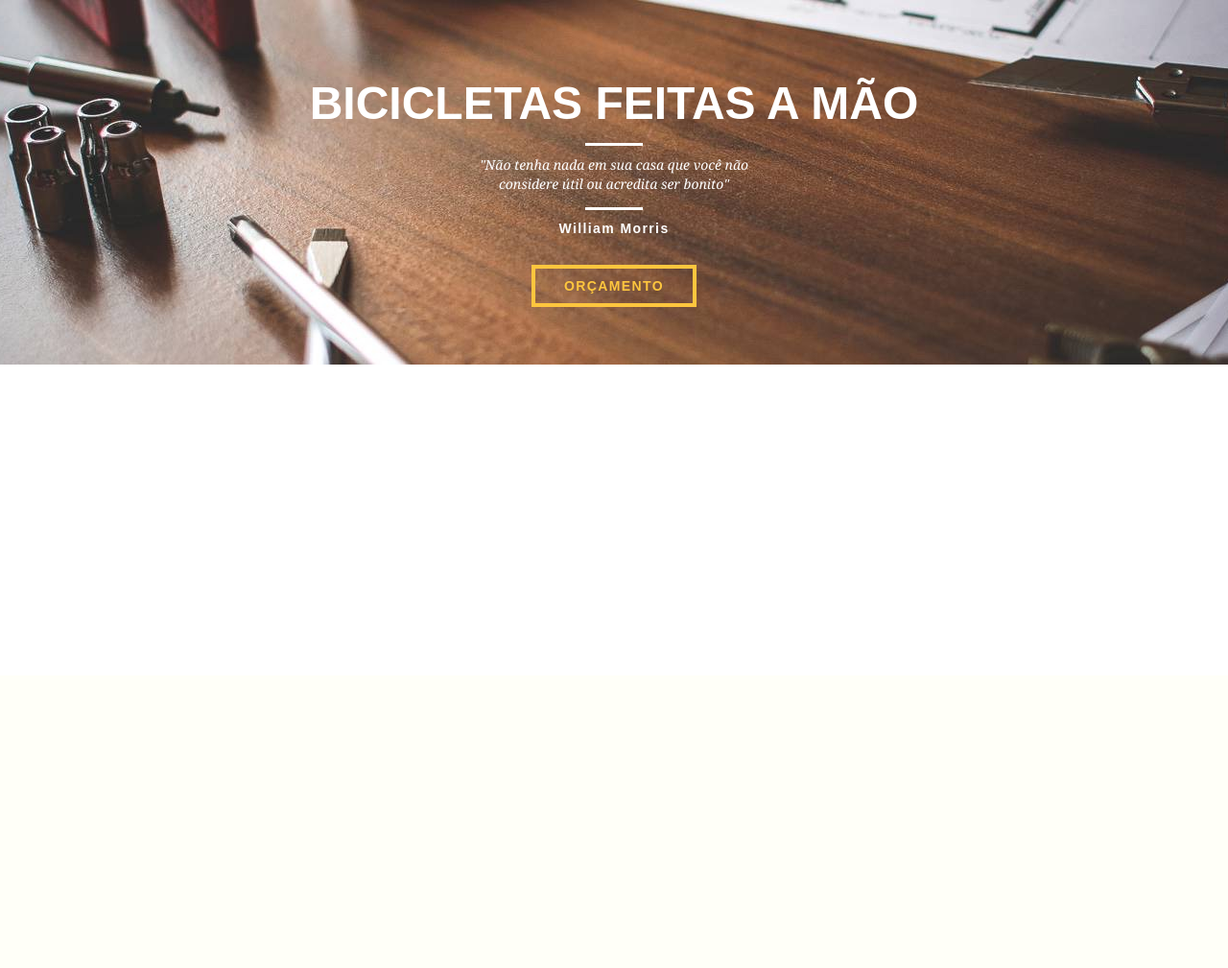
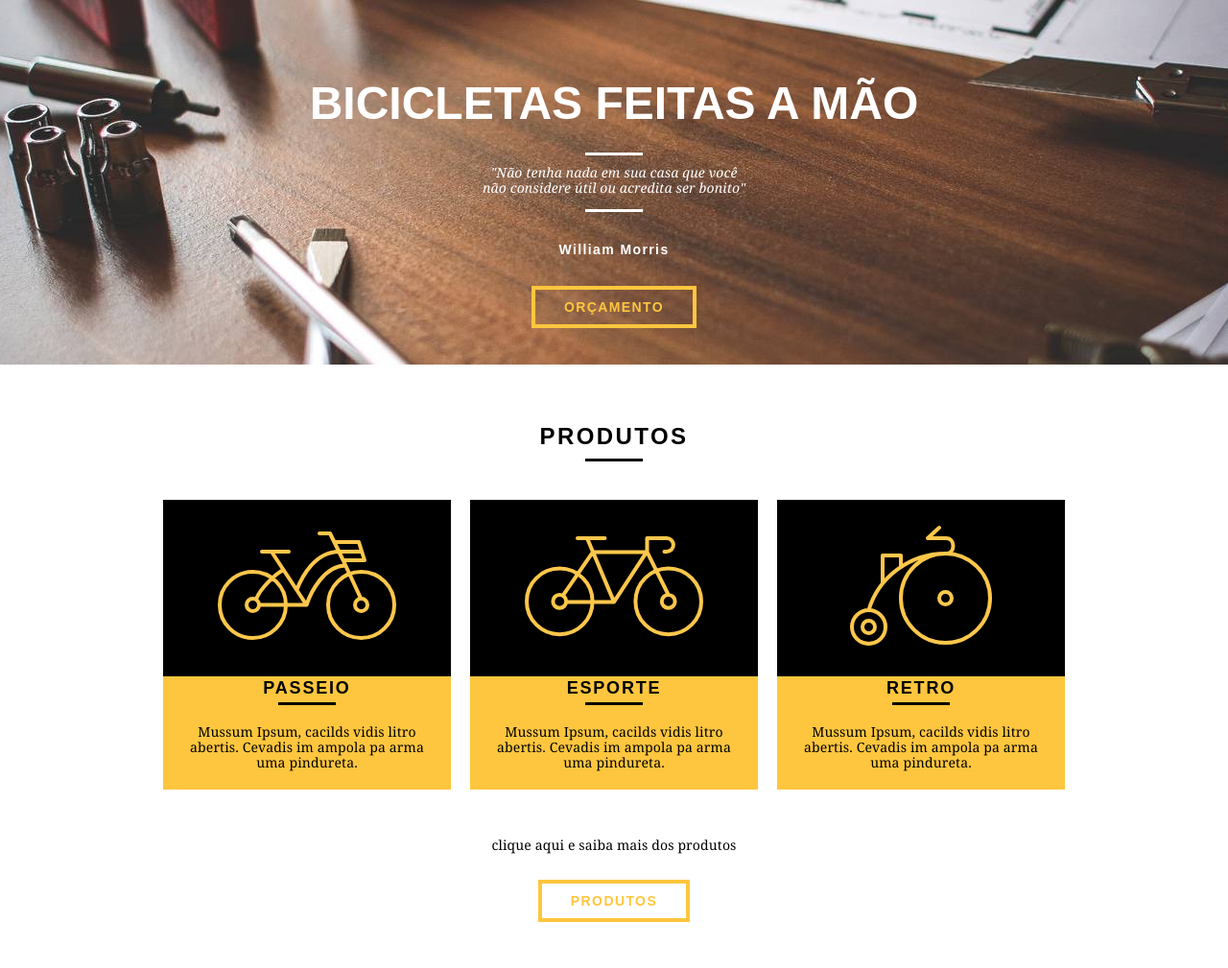
Before and after one commit to TMendesO/BikeCraft, a PHP site: page / in a window 1280 px wide. Shown: the part 96-1105 px from the top of the page at 96% size. Before the commit the page ends 476 px from the top, so only its background shows below. Run offline with PHP 8.4, Linux system fonts and the light colour scheme.

Commit message:
09-09-2020

```diff
--- a/web/css/style.css
+++ b/web/css/style.css
@@ -1,4 +1,4 @@
-/*Estilos Gerais*/
+/*===============================Estilos Gerais===============================*/
 body{
     font-family: Arial, Helvetica, sans-serif;
 
@@ -6,8 +6,11 @@ body{
 
 p{
     font-family:Georgia, 'Times New Roman', Times, serif;
+    font-weight:normal;
     font-size:14px;
-    line-height:20px;
+    letter-spacing:.01em;
+    text-align:center;
+    padding:10px 20px 20px 20px;
 }
 
 .btn{
@@ -26,13 +29,40 @@ p{
     border-color:#fff;
 }
 
-/*Header*/
+.btn.btn-preto:hover{
+    color:#000;
+    border-color:#000;
+}
+
+.subtitulo{
+    font-weight:bold;
+    font-size:24px;
+    line-height:30px;
+    letter-spacing:.1em;
+    color:#000;
+    text-transform:uppercase;
+    text-align: center;
+    margin-bottom:40px;
+
+}
+
+.subtitulo:after{
+    content:"";
+    display:block;
+    width:60px;
+    height:3px;
+    background:#000;
+    margin: 8px auto 10px auto;
+}
+
+/*===============================Header===============================*/
 .header{
     position:fixed;
     top:0;
     width:100%;
     background:#FEC63E;
     padding:15px 0;
+    z-index:10;
 }
 .header_menu{
     text-align:right;
@@ -59,7 +89,7 @@ p{
 }
 
 
-/*Introdução*/
+/*===============================Introdução===============================*/
 .introducao{
     width:100%;
     height:380px;
@@ -104,3 +134,50 @@ p{
     font-size:14px;
     letter-spacing:.1em;
 }
+
+/*===============================Produtos===============================*/
+.produtos{
+    padding:60px 0;
+}
+
+
+.produtos_lista li{
+    background:#FEC63E;
+
+
+}
+
+.produtos_lista li h3{
+    font-weight:bold;
+    font-size:18px;
+    line-height:25px;
+    text-transform:uppercase;
+    letter-spacing:.1em;
+    text-align:center;
+
+}
+
+.produtos_lista li h3:after{
+    content:"";
+    display:block;
+    width:60px;
+    height:3px;
+    background:#000;
+    margin: 1.5px auto 10px auto;
+}
+
+.produtos_icone{
+    background:#000;
+    padding:20px;
+    text-align:center;
+}
+
+.call{
+    text-align:center;
+    padding-top:40px;
+    clear:both;
+
+}
+.call p{
+    margin-bottom:20px;
+}
--- a/web/index.html
+++ b/web/index.html
@@ -35,6 +35,38 @@
                 <a href="produtos.html" class="btn">Orçamento</a>
             </div>
         </section>
+        <section class="container produtos">
+                <h2 class="subtitulo">Produtos</h2>
+                <ul class="produtos_lista">
+                    <li class="grid-1-3">
+                        <div class="produtos_icone">
+                         <img src="img/produtos/passeio.svg" alt="bikeCraft">
+                        </div>
+                        <h3 >Passeio</h3>
+                        <p>Mussum Ipsum, cacilds vidis litro abertis. Cevadis im ampola pa arma uma pindureta.</p>
+                    </li>
+                    <li class="grid-1-3">
+                        <div class="produtos_icone">
+                         <img src="img/produtos/esporte.svg" alt="bikeCraft">
+                        </div>
+                        <h3>Esporte</h3>
+                        <p>Mussum Ipsum, cacilds vidis litro abertis. Cevadis im ampola pa arma uma pindureta.</p>
+                    </li>
+                    <li class="grid-1-3">
+                        <div class="produtos_icone">
+                         <img src="img/produtos/retro.svg" alt="bikeCraft">
+                        </div>
+                        <h3>Retro</h3>
+                        <p>Mussum Ipsum, cacilds vidis litro abertis. Cevadis im ampola pa arma uma pindureta.</p>
+                    </li>
+                </ul>
+                <div class="call">
+                    <p>clique aqui  e saiba mais dos produtos</p>
+                    <a class="btn btn-preto" href="produtos.html">Produtos</a>
+                </div>
+
+
+        </section>
 
     </body>
 </html>
```
